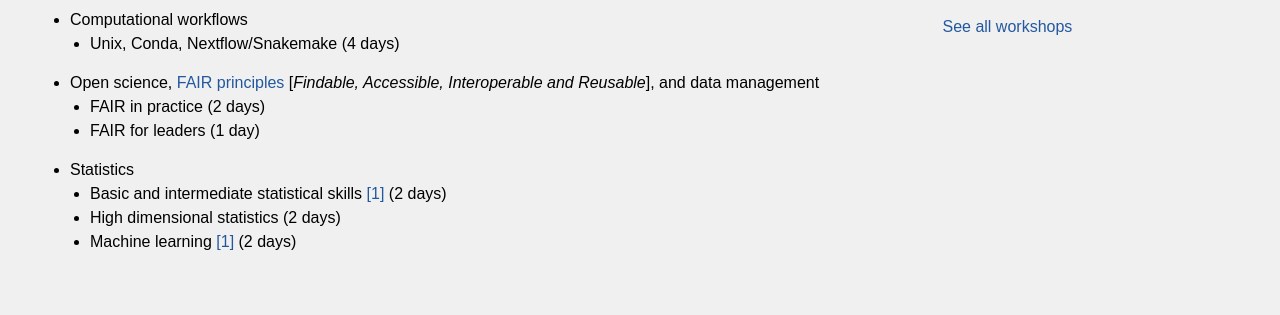
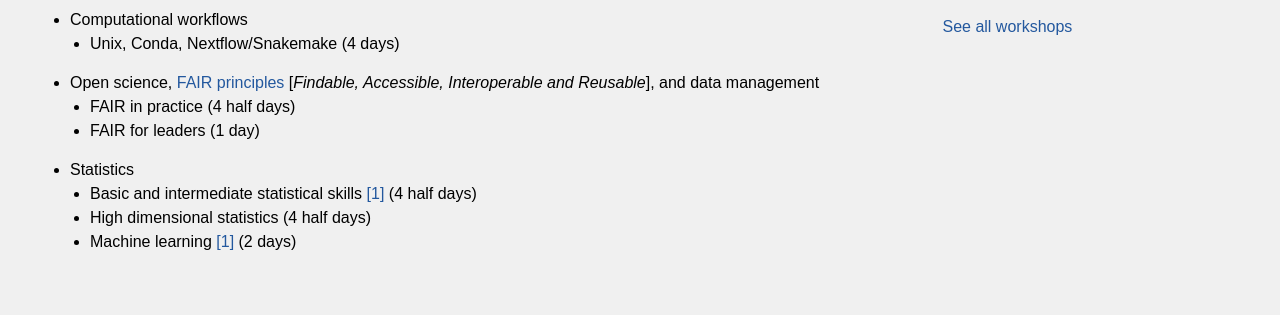
Before and after one commit to edcarp/Ed-DaSH, a Jekyll site: the page built from index.md, in a window 1280 px wide. Shown: the part 454-769 px from the top of the page. Built offline with Jekyll 4.4.1, drawn with Linux system fonts in a browser that asks for light colours; nearby versions of some CDN libraries; our own code applies the rules of GitHub Pages for plain Markdown files.

Commit message:
Change 2 days to 4 half days for courses which are delivered in this format

```diff
--- a/index.md
+++ b/index.md
@@ -56,11 +56,11 @@
 * Computational workflows
   * Unix, Conda, Nextflow/Snakemake (4 days)
 * Open science, [FAIR principles][fair]{:target="_blank"} [_Findable, Accessible, Interoperable and Reusable_], and data management
-  * FAIR in practice (2 days)
+  * FAIR in practice (4 half days)
   * FAIR for leaders (1 day)
 * Statistics
-  * Basic and intermediate statistical skills <sup id="fnref:1"><a class="footnote" href="#fn:1">[1]</a></sup> (2 days)
-  * High dimensional statistics (2 days)
+  * Basic and intermediate statistical skills <sup id="fnref:1"><a class="footnote" href="#fn:1">[1]</a></sup> (4 half days)
+  * High dimensional statistics (4 half days)
   * Machine learning <sup id="fnref:1"><a class="footnote" href="#fn:1">[1]</a></sup> (2 days)
 <br><br><br><br>
 <sup id="fn:1"><a class="footnote">1</a></sup> Developed by teams funded by the [Software Sustainability Institute][ssi]{:target="_blank"} <a class="reversefootnote" href="#fnref:1">↩</a>
```
